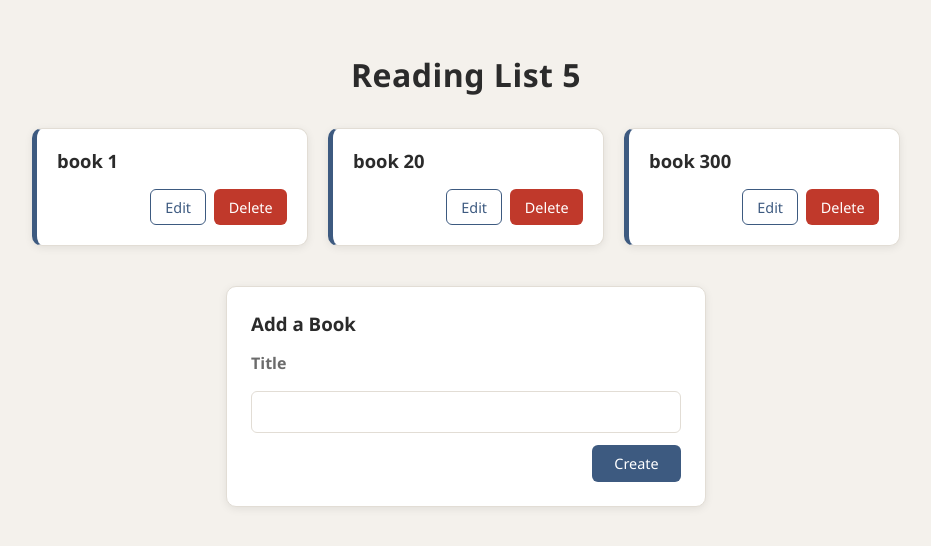
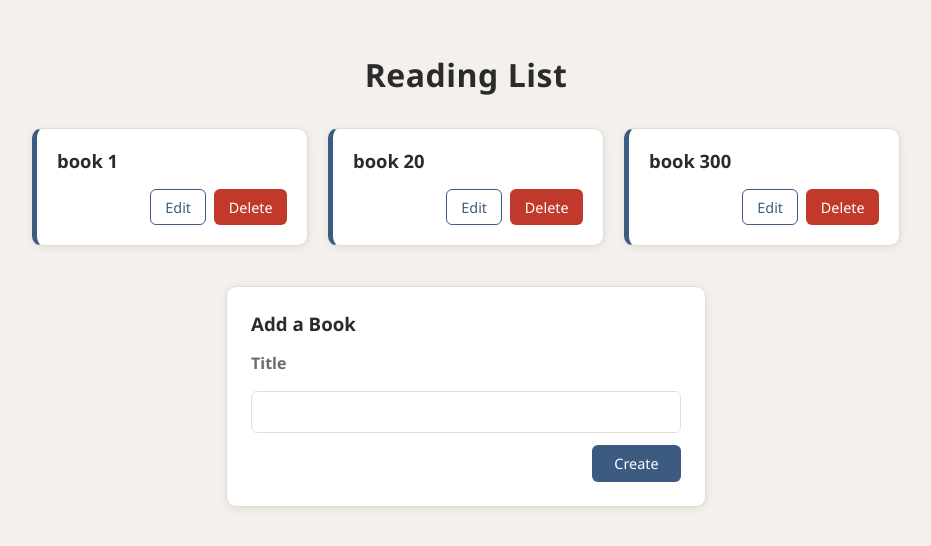
Before and after one commit to majd-hourani/react-book-shelf, a React (Vite) app: page / in a window 1280 px wide. Shown: the top 546 px of the page, without its empty margins (174-1105 px from the left). Built offline with nearby package versions, Linux system fonts and the light colour scheme; data requests are answered from the project's data file.

Commit message:
remove BooksContext and related context logic

```diff
--- a/src/App.jsx
+++ b/src/App.jsx
@@ -1,14 +1,12 @@
-import { useContext, useEffect, useState } from "react";
+import { useEffect, useState } from "react";
 import BookCreate from "./components/BookCreate";
 import BookList from "./components/BookList";
 
 import { createBook, deleteBook, editBook, fetchBooks } from "./api";
-import BooksContext from "./main";
 
 function App() {
   const [books, setBooks] = useState([]);
   const [isLoading, setIsLoading] = useState(false);
-  const value = useContext(BooksContext);
 
   async function handleCreateBook(title) {
     try {
@@ -60,7 +58,7 @@ function App() {
 
   return (
     <div className="app">
-      <h1>Reading List {value}</h1>
+      <h1>Reading List</h1>
 
       {isLoading ? (
         <p>Loading books...</p>
--- a/src/main.jsx
+++ b/src/main.jsx
@@ -1,16 +1,10 @@
-import { createContext, StrictMode } from "react";
+import { StrictMode } from "react";
 import { createRoot } from "react-dom/client";
 import "./index.css";
 import App from "./App.jsx";
 
-const BooksContext = createContext();
-
 createRoot(document.getElementById("root")).render(
   <StrictMode>
-    <BooksContext.Provider value={5}>
-      <App />
-    </BooksContext.Provider>
+    <App />
   </StrictMode>,
 );
-
-export default BooksContext;
```
